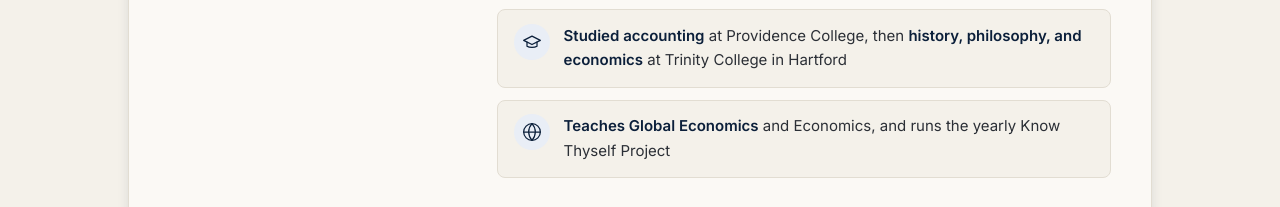
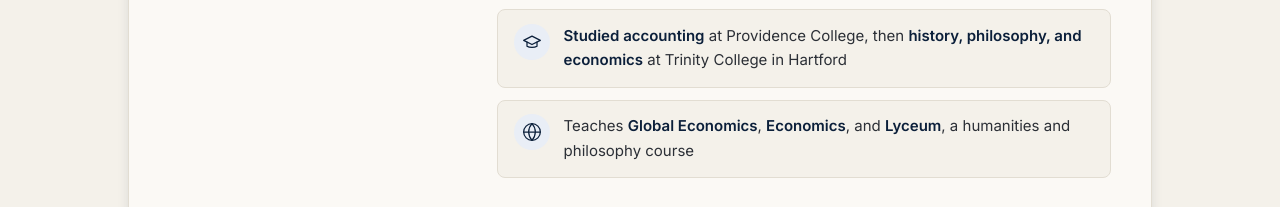
Before and after one commit to mbatson27-tech/financial-lit-club, a website: page index.html in a window 1280 px wide. Shown: the part 2094-2301 px from the top of the page. Drawn offline with Linux system fonts and the light colour scheme.

Commit message:
About Us: list Global Economics, Economics and Lyceum as his courses
Co-Authored-By: Claude Opus 5.5 <noreply@anthropic.com>
Claude-Session: https://claude.ai/code/session_01SrGw7pvQzRkw4wApg8Tb9U

```diff
--- a/index.html
+++ b/index.html
@@ -135,7 +135,7 @@
             </li>
             <li>
               <span class="ph-icon" aria-hidden="true"><svg class="icon" viewBox="0 0 24 24" fill="none" stroke="currentColor" stroke-width="1.5" stroke-linecap="round" stroke-linejoin="round"><circle cx="12" cy="12" r="10"/><line x1="2" y1="12" x2="22" y2="12"/><path d="M12 2a15.3 15.3 0 0 1 4 10 15.3 15.3 0 0 1-4 10 15.3 15.3 0 0 1-4-10 15.3 15.3 0 0 1 4-10z"/></svg></span>
-              <span><strong>Teaches Global Economics</strong> and Economics, and runs the yearly Know Thyself Project</span>
+              <span>Teaches <strong>Global Economics</strong>, <strong>Economics</strong>, and <strong>Lyceum</strong>, a humanities and philosophy course</span>
             </li>
           </ul>
 
```
